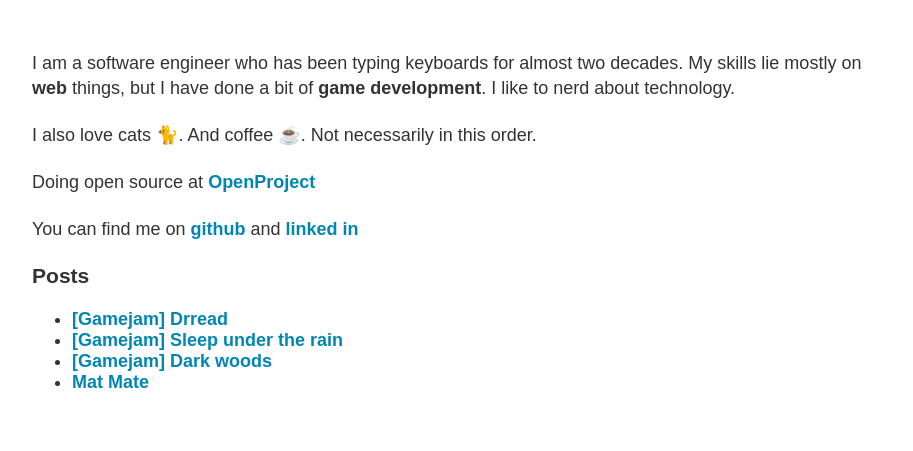
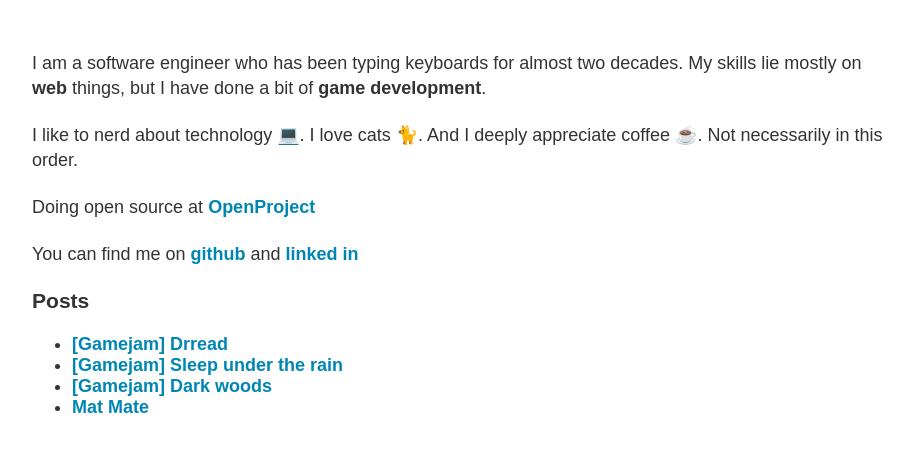
Before and after one commit to brunopagno/brunopagno.github.io, an Astro site: page / in a window 1280 px wide. Shown: the part 101-552 px from the top of the page, without its empty margins (178-1091 px from the left). Built offline with nearby package versions, Linux system fonts and the light colour scheme; Astro itself is replaced by a stand-in of ours.

Commit message:
Update index.astro

```diff
--- a/src/pages/index.astro
+++ b/src/pages/index.astro
@@ -6,10 +6,10 @@ import AllPostsListing from "../components/AllPostsListing.astro"
 <Layout>
   <h1>Hello</h1>
   <p>
-    I am a software engineer who has been typing keyboards for almost two decades. My skills lie mostly on <strong>web</strong> things, but I have done a bit of <strong>game development</strong>. I like to nerd about technology.
+    I am a software engineer who has been typing keyboards for almost two decades. My skills lie mostly on <strong>web</strong> things, but I have done a bit of <strong>game development</strong>.
   </p>
   <p>
-    I also love cats 🐈. And coffee ☕. Not necessarily in this order.
+    I like to nerd about technology 💻. I love cats 🐈. And I deeply appreciate coffee ☕. Not necessarily in this order.
   </p>
   <p>
     Doing open source at <a href="https://www.openproject.org/" target="_blank">OpenProject</a>
```
Also changed, not shown: docs/index.html (+2 -2 lines).
